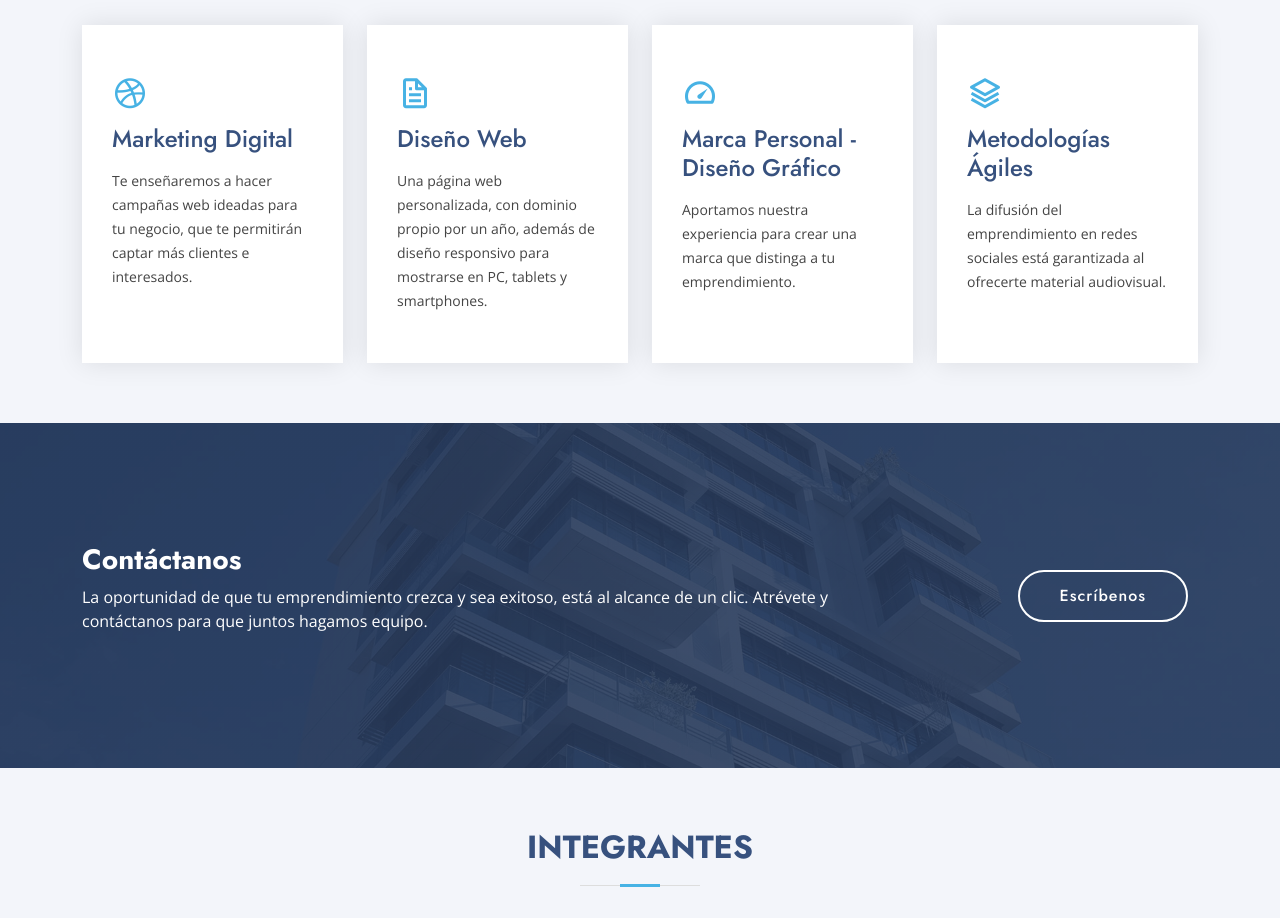
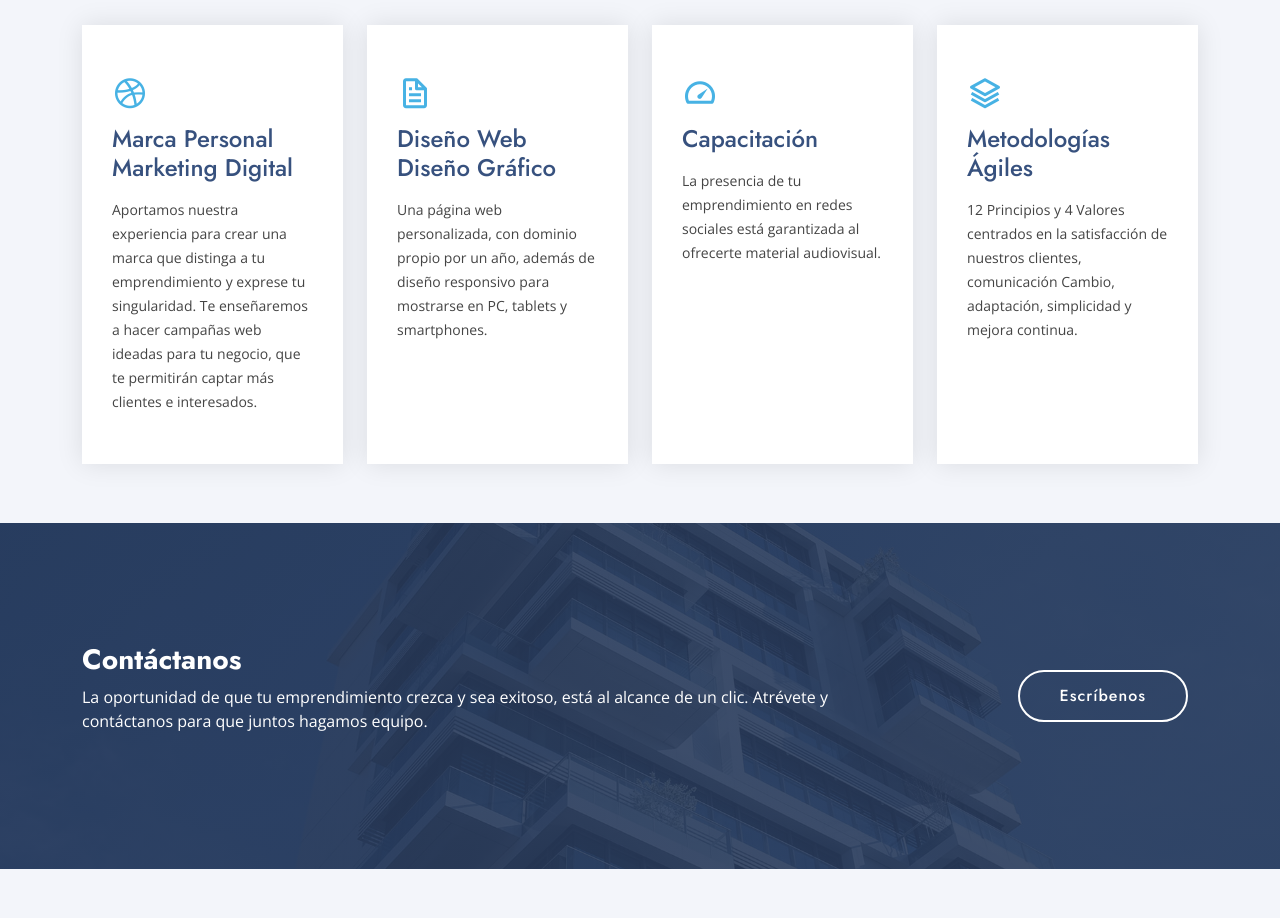
Before and after one commit to carlosreges/brujula, a plain HTML site: page index.html in a window 1280 px wide. Shown: the part 1980-2898 px from the top of the page. Drawn offline with nearby package versions, Linux system fonts and the light colour scheme.

Commit message:
Cambio en servicios Naty

```diff
--- a/index.html
+++ b/index.html
@@ -356,9 +356,9 @@
             >
               <div class="icon-box">
                 <div class="icon"><i class="bx bxl-dribbble"></i></div>
-                <h4><a href="">Marketing Digital</a></h4>
+                <h4><a href="">Marca Personal Marketing Digital</a></h4>
                 <p>
-                 Te enseñaremos a hacer campañas web ideadas para tu negocio, que te permitirán captar más clientes e interesados.
+                  Aportamos nuestra experiencia para crear una marca que distinga a tu emprendimiento y exprese tu singularidad. Te enseñaremos a hacer campañas web ideadas para tu negocio, que te permitirán captar más clientes e interesados.
                 </p>
               </div>
             </div>
@@ -370,7 +370,7 @@
             >
               <div class="icon-box">
                 <div class="icon"><i class="bx bx-file"></i></div>
-                <h4><a href="">Diseño Web</a></h4>
+                <h4><a href="">Diseño Web Diseño Gráfico</a></h4>
                 <p>
                   Una página web personalizada, con dominio propio por un año, además de diseño responsivo para mostrarse en PC, tablets y smartphones.
                 </p>
@@ -384,13 +384,12 @@
             >
               <div class="icon-box">
                 <div class="icon"><i class="bx bx-tachometer"></i></div>
-                <h4><a href="">Marca Personal - Diseño Gráfico</a></h4>
+                <h4><a href="">Capacitación</a></h4>
                 <p>
-                  Aportamos nuestra experiencia para crear una marca que distinga a tu emprendimiento.
+                  La presencia de tu emprendimiento en redes sociales está garantizada al ofrecerte material audiovisual.
                 </p>
               </div>
             </div>
-
 
             <div
               class="col-xl-3 col-md-6 d-flex align-items-stretch mt-4 mt-xl-0"
@@ -401,7 +400,7 @@
                 <div class="icon"><i class="bx bx-layer"></i></div>
                 <h4><a href="">Metodologías Ágiles</a></h4>
                 <p>
-                  La difusión del emprendimiento en redes sociales está garantizada al ofrecerte material audiovisual.
+                  12 Principios y 4 Valores centrados en la satisfacción de nuestros clientes, comunicación Cambio, adaptación, simplicidad y mejora continua.
                 </p>
               </div>
             </div>
```
